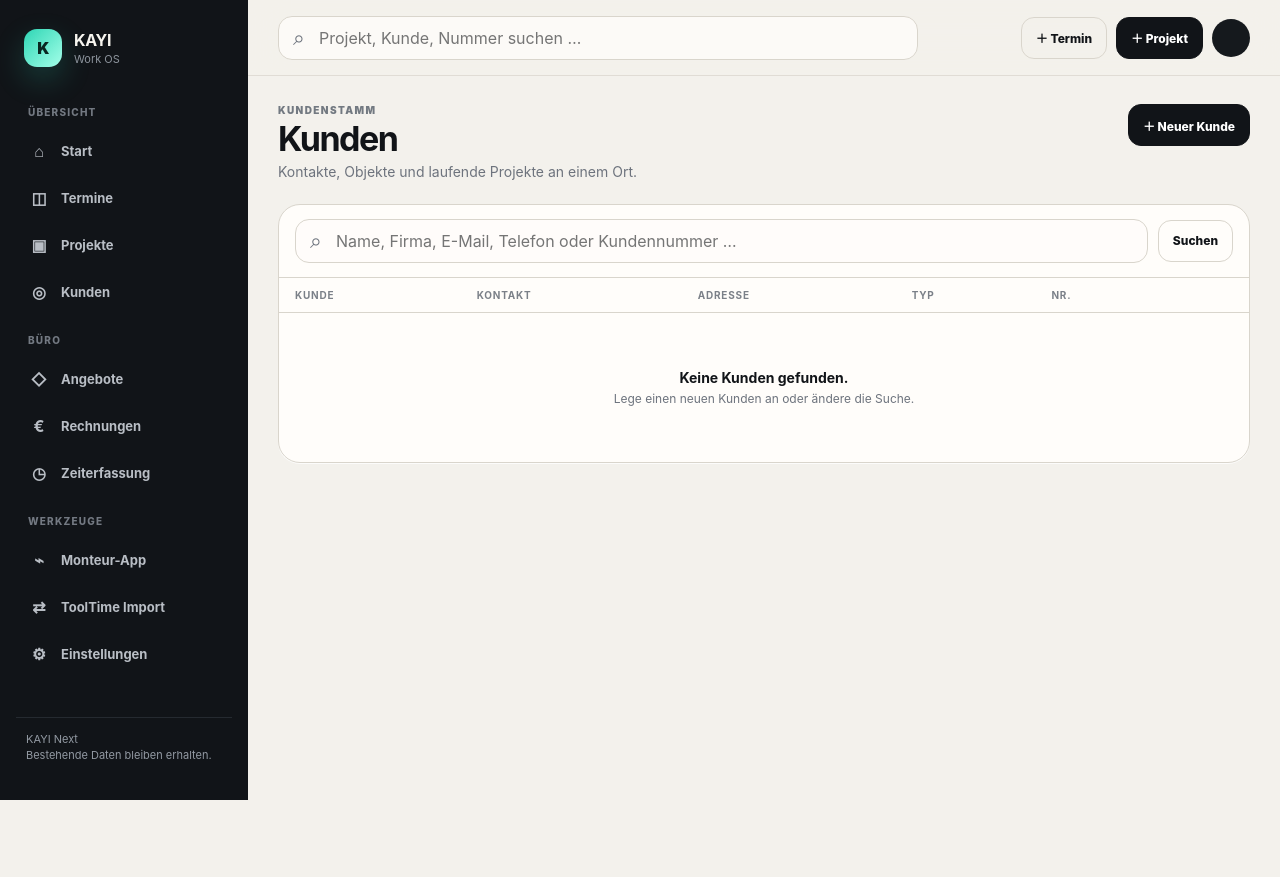
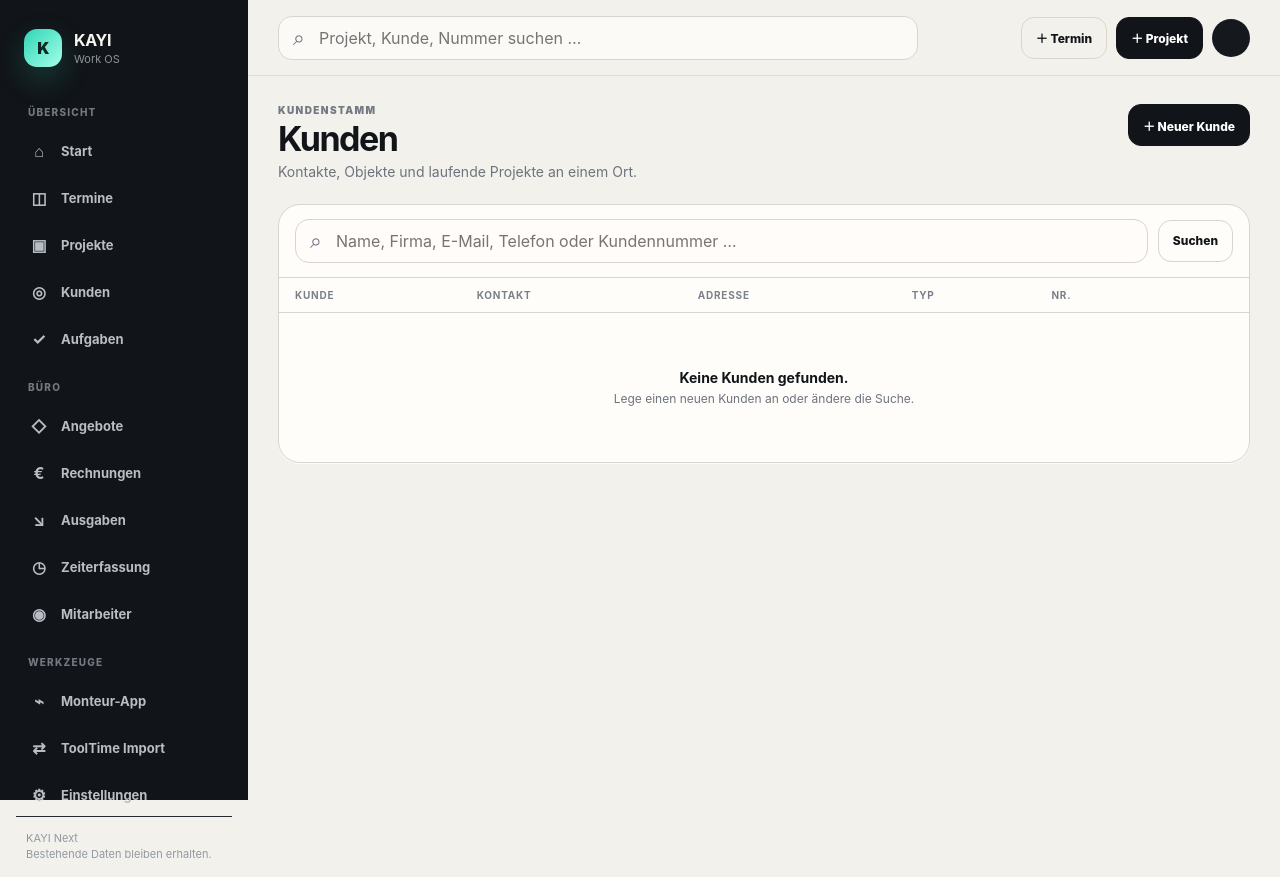
Before and after one commit to hsdarestani/KAYIHAUSTECHNIK, a Django app: template overlays/tooltime_rebuild/templates/rebuild/customers.html in a window 1280 px wide. Before the commit the page ends 800 px from the top, so only its background shows below. Run offline with Django 3.2, Linux system fonts and the light colour scheme; the template is opened without the code that fills it, so the values that code supplies are empty.

Commit message:
Expose rebuilt operational modules in navigation

```diff
--- a/overlays/tooltime_rebuild/templates/rebuild/base.html
+++ b/overlays/tooltime_rebuild/templates/rebuild/base.html
@@ -6,15 +6,13 @@
   <meta name="viewport" content="width=device-width,initial-scale=1,viewport-fit=cover">
   <meta name="theme-color" content="#111418">
   <title>{% block title %}KAYI{% endblock %}</title>
-  <link rel="stylesheet" href="{% static 'css/kayi-next.css' %}?v=20260810-3">
-  <link rel="stylesheet" href="{% static 'css/kayi-next-field.css' %}?v=20260810-3">
+  <link rel="stylesheet" href="{% static 'css/kayi-next.css' %}?v=20260810-4">
+  <link rel="stylesheet" href="{% static 'css/kayi-next-field.css' %}?v=20260810-4">
 </head>
 <body class="nx-body {% if request.user.profile.role == 'technician' or request.user.profile.is_mobile_worker %}nx-field-role{% endif %}">
 <div class="nx-shell">
   <aside class="nx-sidebar">
-    <a class="nx-brand" href="{% if request.user.profile.role == 'technician' or request.user.profile.is_mobile_worker %}{% url 'next-field' %}{% else %}{% url 'next-dashboard' %}{% endif %}">
-      <span class="nx-brandmark">K</span><span><strong>KAYI</strong><small>{% if request.user.profile.role == 'technician' or request.user.profile.is_mobile_worker %}Monteur{% else %}Work OS{% endif %}</small></span>
-    </a>
+    <a class="nx-brand" href="{% if request.user.profile.role == 'technician' or request.user.profile.is_mobile_worker %}{% url 'next-field' %}{% else %}{% url 'next-dashboard' %}{% endif %}"><span class="nx-brandmark">K</span><span><strong>KAYI</strong><small>{% if request.user.profile.role == 'technician' or request.user.profile.is_mobile_worker %}Monteur{% else %}Work OS{% endif %}</small></span></a>
     <nav class="nx-nav">
       {% if request.user.profile.role == 'technician' or request.user.profile.is_mobile_worker %}
       <div class="nx-nav-label">Baustelle</div>
@@ -27,10 +25,13 @@
       <a class="{% if 'appointment' in request.resolver_match.url_name %}is-active{% endif %}" href="{% url 'next-appointments' %}"><span class="nx-ico">◫</span>Termine</a>
       <a class="{% if 'project' in request.resolver_match.url_name %}is-active{% endif %}" href="{% url 'next-projects' %}"><span class="nx-ico">▣</span>Projekte</a>
       <a class="{% if 'customer' in request.resolver_match.url_name %}is-active{% endif %}" href="{% url 'next-customers' %}"><span class="nx-ico">◎</span>Kunden</a>
+      <a class="{% if 'task' in request.resolver_match.url_name %}is-active{% endif %}" href="{% url 'next-tasks' %}"><span class="nx-ico">✓</span>Aufgaben</a>
       <div class="nx-nav-label">Büro</div>
       <a class="{% if 'quote' in request.resolver_match.url_name %}is-active{% endif %}" href="{% url 'next-quotes' %}"><span class="nx-ico">◇</span>Angebote</a>
       <a class="{% if 'invoice' in request.resolver_match.url_name %}is-active{% endif %}" href="{% url 'next-invoices' %}"><span class="nx-ico">€</span>Rechnungen</a>
+      <a class="{% if 'expense' in request.resolver_match.url_name %}is-active{% endif %}" href="{% url 'next-expenses' %}"><span class="nx-ico">↘</span>Ausgaben</a>
       <a class="{% if request.resolver_match.url_name == 'next-time' %}is-active{% endif %}" href="{% url 'next-time' %}"><span class="nx-ico">◷</span>Zeiterfassung</a>
+      <a class="{% if 'employee' in request.resolver_match.url_name %}is-active{% endif %}" href="{% url 'next-employees' %}"><span class="nx-ico">◉</span>Mitarbeiter</a>
       <div class="nx-nav-label">Werkzeuge</div>
       <a href="{% url 'next-field' %}"><span class="nx-ico">⌁</span>Monteur-App</a>
       <a class="{% if request.resolver_match.url_name == 'next-tooltime-migration' %}is-active{% endif %}" href="{% url 'next-tooltime-migration' %}"><span class="nx-ico">⇄</span>ToolTime Import</a>
@@ -40,19 +41,12 @@
     <div class="nx-sidebar-foot">KAYI Next<br>{% if request.user.profile.role == 'technician' or request.user.profile.is_mobile_worker %}Für den Einsatz vor Ort.{% else %}Bestehende Daten bleiben erhalten.{% endif %}</div>
   </aside>
   <main class="nx-main">
-    <header class="nx-topbar">
-      <button class="nx-menu-btn" type="button" data-nx-menu aria-label="Menü">☰</button>
-      {% if request.user.profile.role == 'technician' or request.user.profile.is_mobile_worker %}<div class="nx-search" style="font-weight:850">Meine Arbeit</div>{% else %}<form class="nx-search" action="{% url 'next-projects' %}" method="get"><input name="q" placeholder="Projekt, Kunde, Nummer suchen …" autocomplete="off"></form>{% endif %}
-      <div class="nx-top-actions">
-        {% if request.user.profile.role == 'technician' or request.user.profile.is_mobile_worker %}<a class="nx-btn nx-btn-ghost" href="{% url 'next-time' %}">◷ Zeit</a>{% else %}<a class="nx-btn nx-btn-ghost" href="{% url 'next-appointment-create' %}">＋ Termin</a><a class="nx-btn nx-btn-primary" href="{% url 'next-project-create' %}">＋ Projekt</a>{% endif %}
-        <div class="nx-avatar">{{ request.user.username|slice:':2'|upper }}</div>
-      </div>
-    </header>
+    <header class="nx-topbar"><button class="nx-menu-btn" type="button" data-nx-menu aria-label="Menü">☰</button>{% if request.user.profile.role == 'technician' or request.user.profile.is_mobile_worker %}<div class="nx-search" style="font-weight:850">Meine Arbeit</div>{% else %}<form class="nx-search" action="{% url 'next-projects' %}" method="get"><input name="q" placeholder="Projekt, Kunde, Nummer suchen …" autocomplete="off"></form>{% endif %}<div class="nx-top-actions">{% if request.user.profile.role == 'technician' or request.user.profile.is_mobile_worker %}<a class="nx-btn nx-btn-ghost" href="{% url 'next-time' %}">◷ Zeit</a>{% else %}<a class="nx-btn nx-btn-ghost" href="{% url 'next-appointment-create' %}">＋ Termin</a><a class="nx-btn nx-btn-primary" href="{% url 'next-project-create' %}">＋ Projekt</a>{% endif %}<div class="nx-avatar">{{ request.user.username|slice:':2'|upper }}</div></div></header>
     <div class="nx-content">{% if messages %}<div class="nx-messages">{% for message in messages %}<div class="nx-message">{{ message }}</div>{% endfor %}</div>{% endif %}{% block content %}{% endblock %}</div>
   </main>
 </div>
 {% if request.user.profile.role == 'technician' or request.user.profile.is_mobile_worker %}<nav class="nx-field-bottom"><a class="{% if request.resolver_match.url_name == 'next-field' or 'appointment' in request.resolver_match.url_name %}is-active{% endif %}" href="{% url 'next-field' %}"><span>◫</span>Termine</a><a class="{% if request.resolver_match.url_name == 'next-time' %}is-active{% endif %}" href="{% url 'next-time' %}"><span>◷</span>Zeit</a><a class="{% if request.resolver_match.url_name == 'next-settings' %}is-active{% endif %}" href="{% url 'next-settings' %}"><span>◎</span>Konto</a></nav>{% endif %}
-<script src="{% static 'js/kayi-next.js' %}?v=20260810-3" defer></script>
+<script src="{% static 'js/kayi-next.js' %}?v=20260810-4" defer></script>
 {% block scripts %}{% endblock %}
 </body>
 </html>
```
